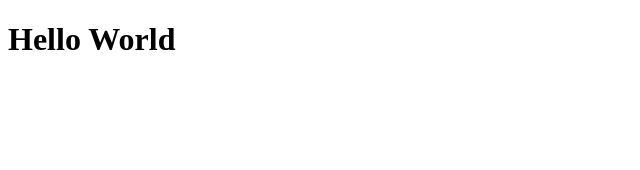
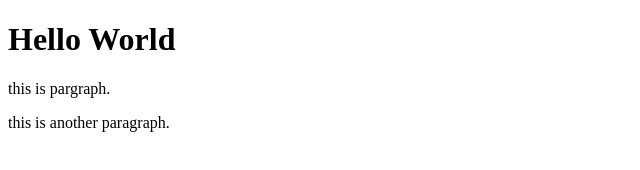
Before and after one commit to saiyambhandari81-debug/git, a plain HTML site: page index.html in a window 1280 px wide. Shown: the whole page, without its empty margins (0-640 px from the left). Drawn offline with Linux system fonts and the light colour scheme.

Commit message:
third commit

```diff
--- a/index.html
+++ b/index.html
@@ -7,6 +7,10 @@
 </head>
 <body>
     <h1>Hello World</h1>
-    <scrip src="script.js"></scrip>
+    <p>this is pargraph.</p>
+    <p>this is another paragraph.</p>
+    <scrip src="script.js"></script>
+
+
 </body>
 </html>
```
